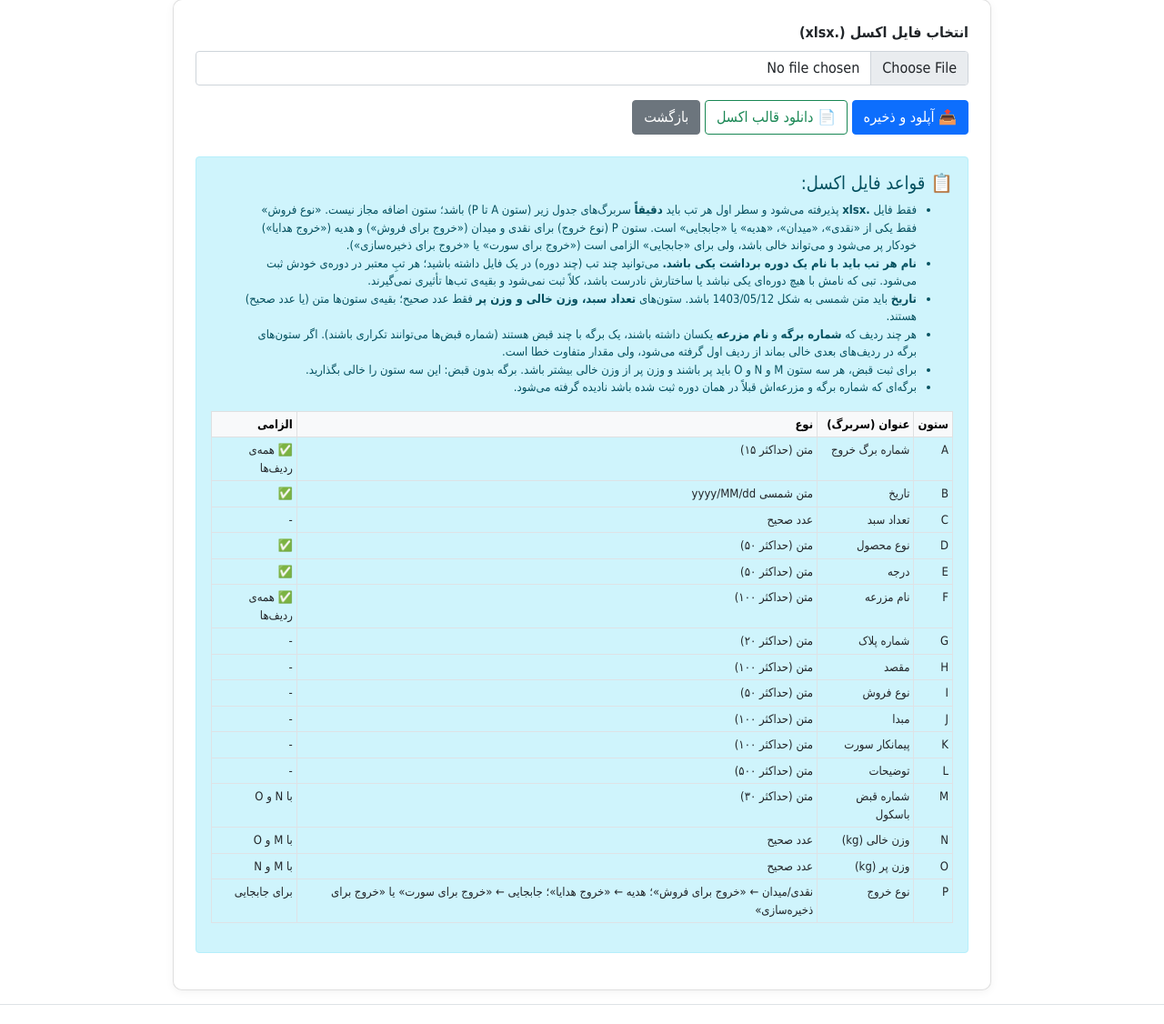
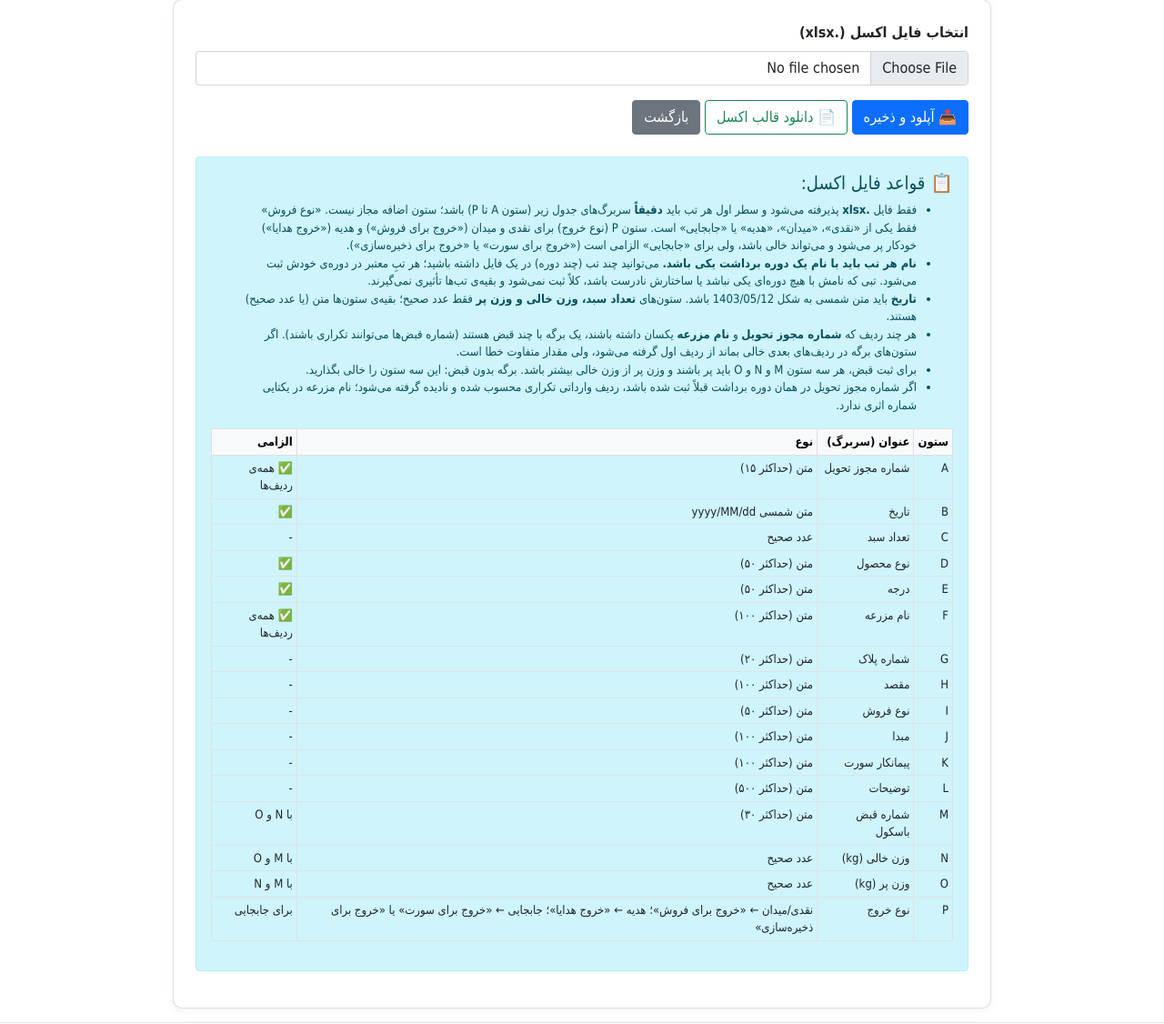
Before and after one commit to mohamadkhani62/FruitBilling.Web, an ASP.NET Core app: page /SortingExitPermits/Import in a window 1280 px wide. Shown: the part 138-1264 px from the top of the page at 91% size. Run offline with ASP.NET Core 8, Linux system fonts and the light colour scheme; a user stored in the database is signed in; style sheets or scripts are compiled from the project's sources; some libraries are stand-ins or nearby versions.

Commit message:
Align delivery permit labels and duplicate checks

```diff
--- a/Views/SortingExitPermits/Import.cshtml
+++ b/Views/SortingExitPermits/Import.cshtml
@@ -54,9 +54,9 @@
             <li><b>نام هر تب باید با نام یک دوره برداشت یکی باشد.</b> می‌توانید چند تب (چند دوره) در یک فایل داشته باشید؛ هر تبِ معتبر در دوره‌ی خودش ثبت می‌شود.
                 تبی که نامش با هیچ دوره‌ای یکی نباشد یا ساختارش نادرست باشد، کلاً ثبت نمی‌شود و بقیه‌ی تب‌ها تأثیری نمی‌گیرند.</li>
             <li><b>تاریخ</b> باید متن شمسی به شکل <span dir="ltr">1403/05/12</span> باشد. ستون‌های <b>تعداد سبد، وزن خالی و وزن پر</b> فقط عدد صحیح؛ بقیه‌ی ستون‌ها متن (یا عدد صحیح) هستند.</li>
-            <li>هر چند ردیف که <b>شماره برگه</b> و <b>نام مزرعه</b> یکسان داشته باشند، یک برگه با چند قبض هستند (شماره قبض‌ها می‌توانند تکراری باشند). اگر ستون‌های برگه در ردیف‌های بعدی خالی بماند از ردیف اول گرفته می‌شود، ولی مقدار متفاوت خطا است.</li>
+            <li>هر چند ردیف که <b>شماره مجوز تحویل</b> و <b>نام مزرعه</b> یکسان داشته باشند، یک برگه با چند قبض هستند (شماره قبض‌ها می‌توانند تکراری باشند). اگر ستون‌های برگه در ردیف‌های بعدی خالی بماند از ردیف اول گرفته می‌شود، ولی مقدار متفاوت خطا است.</li>
             <li>برای ثبت قبض، هر سه ستون M و N و O باید پر باشند و وزن پر از وزن خالی بیشتر باشد. برگه بدون قبض: این سه ستون را خالی بگذارید.</li>
-            <li>برگه‌ای که شماره برگه و مزرعه‌اش قبلاً در همان دوره ثبت شده باشد نادیده گرفته می‌شود.</li>
+            <li>اگر شماره مجوز تحویل در همان دوره برداشت قبلاً ثبت شده باشد، ردیف وارداتی تکراری محسوب شده و نادیده گرفته می‌شود؛ نام مزرعه در یکتایی شماره اثری ندارد.</li>
         </ul>
 
         @if (cycleNames.Any())
@@ -70,7 +70,7 @@
                 <tr><th>ستون</th><th>عنوان (سربرگ)</th><th>نوع</th><th>الزامی</th></tr>
             </thead>
             <tbody>
-                <tr><td>A</td><td>شماره برگ خروج</td><td>متن (حداکثر ۱۵)</td><td>✅ همه‌ی ردیف‌ها</td></tr>
+                <tr><td>A</td><td>شماره مجوز تحویل</td><td>متن (حداکثر ۱۵)</td><td>✅ همه‌ی ردیف‌ها</td></tr>
                 <tr><td>B</td><td>تاریخ</td><td>متن شمسی yyyy/MM/dd</td><td>✅</td></tr>
                 <tr><td>C</td><td>تعداد سبد</td><td>عدد صحیح</td><td>-</td></tr>
                 <tr><td>D</td><td>نوع محصول</td><td>متن (حداکثر ۵۰)</td><td>✅</td></tr>
```
